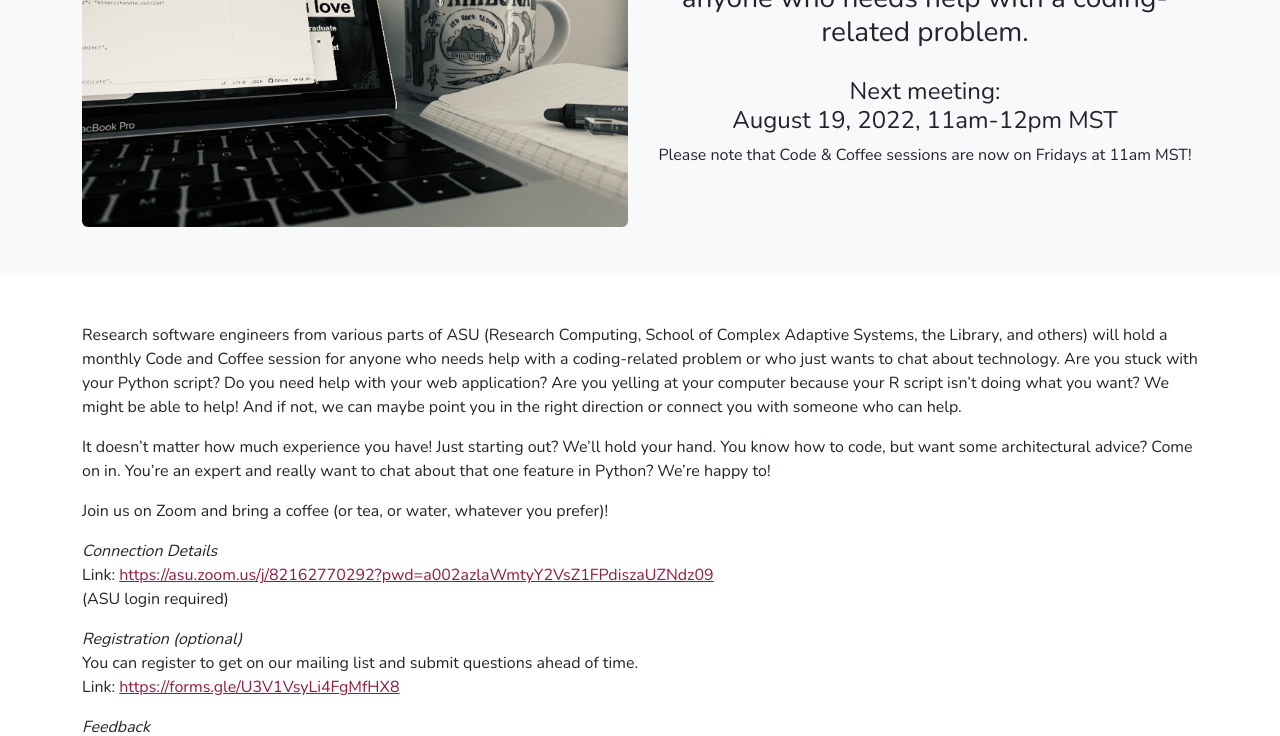
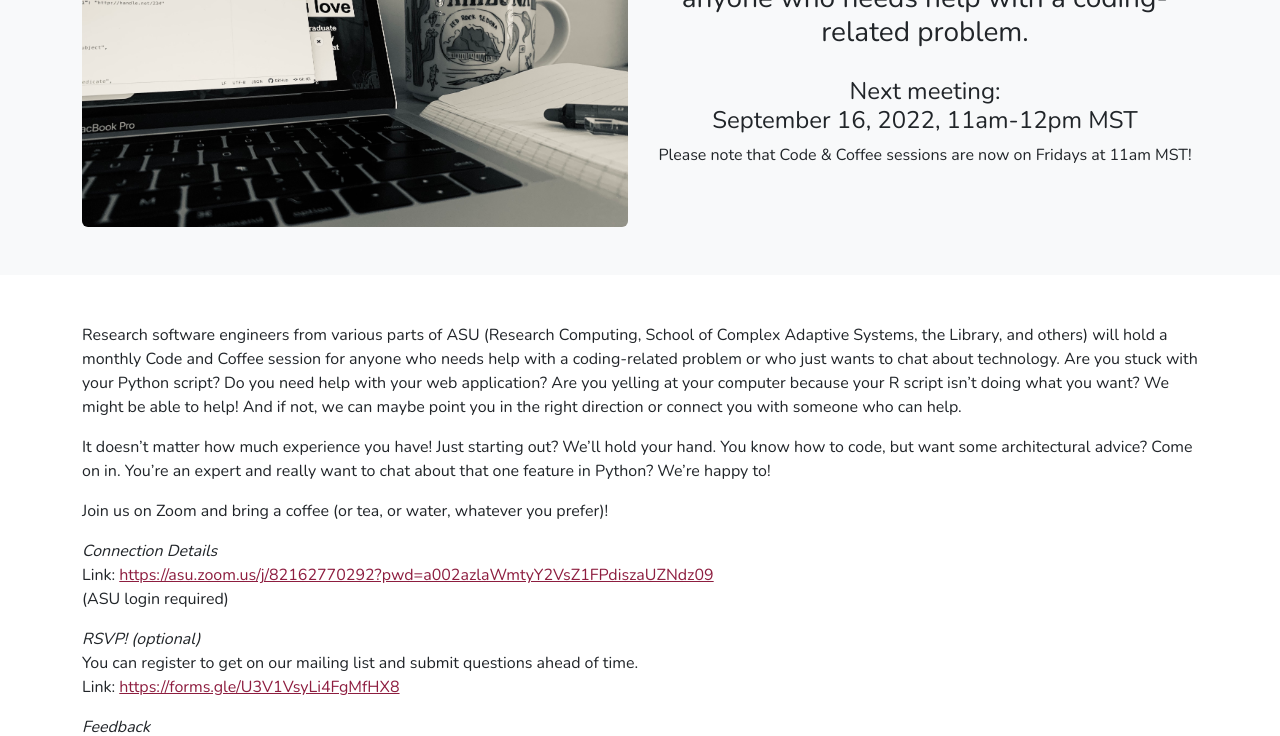
Before and after one commit to rse-asu/rse-asu.github.io, a Jekyll site: the page built from code-coffee.html, in a window 1280 px wide. Shown: the part 253-989 px from the top of the page. Built offline with Jekyll 4.4.1, drawn with Linux system fonts in a browser that asks for light colours; nearby versions of some CDN libraries.

Commit message:
updated code and coffee date and changed registration -> RSVP

```diff
--- a/code-coffee.html
+++ b/code-coffee.html
@@ -14,7 +14,7 @@ title: Code & Coffee
                 <h3>Monthly ASU Code and Coffee session for anyone who needs help with a coding-related problem.</h3>
                 <h4 style="padding-top: 20px">
                     Next meeting: <br>
-                    August 19, 2022, 11am-12pm MST
+                    September 16, 2022, 11am-12pm MST
                 </h4>
                 <p>
                     Please note that Code & Coffee sessions are now on Fridays at 11am MST!
@@ -44,7 +44,7 @@ Join us on Zoom and bring a coffee (or tea, or water, whatever you prefer)!
             (ASU login required)
         </p>
 
-        <i>Registration (optional) </i>
+        <i>RSVP! (optional) </i>
         <p>
             You can register to get on our mailing list and submit questions ahead of time.<br>
             Link: <a href="https://forms.gle/U3V1VsyLi4FgMfHX8" target="_blank">https://forms.gle/U3V1VsyLi4FgMfHX8</a>
```
